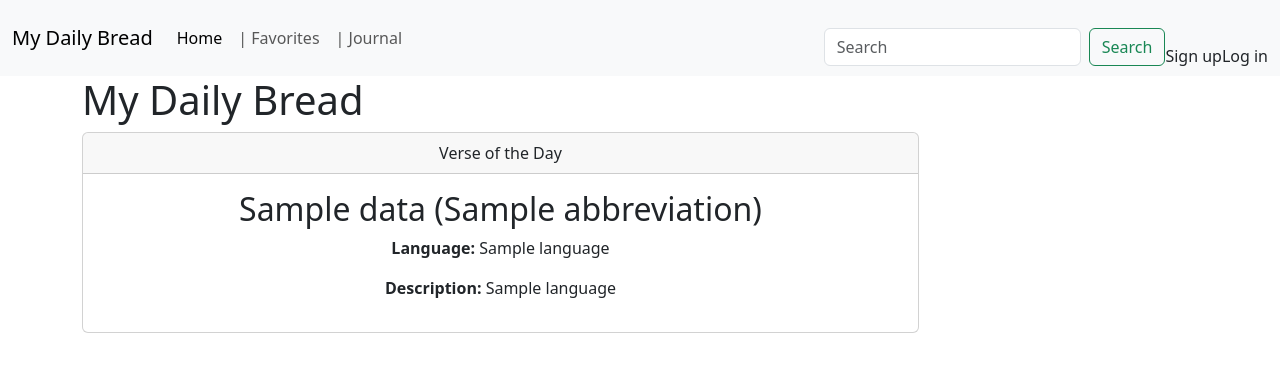
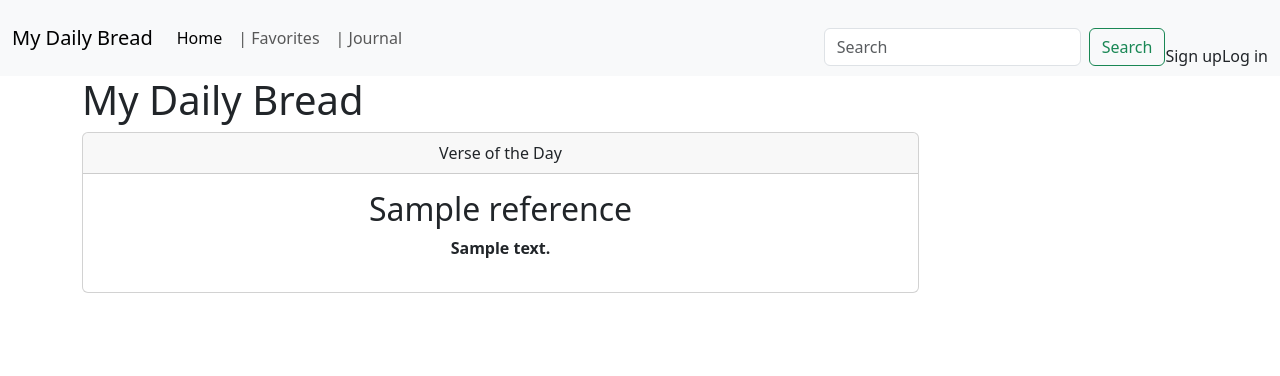
Before and after one commit to lando924/MyDailyBread, a Flask app: template templates/home.html in a window 1280 px wide. Shown: the top 376 px of the page. Run offline with Flask 3, Linux system fonts and the light colour scheme; the template is opened without the code that fills it: most values are stand-ins (such as "Sample title", 1, 10 or a date in 2020).

Commit message:
homepage route and template done

```diff
--- a/app.py
+++ b/app.py
@@ -4,7 +4,7 @@ import requests, random
 from flask import Flask, render_template, flash, redirect, session, g
 from flask_debugtoolbar import DebugToolbarExtension
 from sqlalchemy.exc import IntegrityError
-
+from bs4 import BeautifulSoup
 
 from api import key
 # from forms import UserAddForm, LoginForm, EditUserForm
@@ -68,24 +68,61 @@ def home_route():
     """Fetch King James Version (KJV) Bible data and render it"""
 
     bible_id = "de4e12af7f28f599-02"
-    url = f"{API_BASE_URL}/{bible_id}/verses"
     headers = {
         "api-key": key
     }
+
     try:
-        # get all verses
-        response = requests.get(url, headers=headers)
-        response.raise_for_status()
-        verses = response.json().get("data", [])
+        # Step 1: fetch all books
+        books_url = f"{API_BASE_URL}/{bible_id}/books"
+        books_response = requests.get(books_url, headers=headers)
+        books_response.raise_for_status()
+        books = books_response.json().get("data", [])
 
-        if verses:
-            # fetch the verse text
-            verse_url = f"{API_BASE_URL}/bibles/{bible_id}/verses/{verse_id}"
-            verse_response = requests.get(verse_url, headers=headers)
-            verse_response.raise_for_status()
-            verse_data = verse_response.json()
-        else:
-            verse_data = None
+        if not books:
+            return render_template('home.html', data=None)
+
+        # Step 2: pick a random book
+        random_book = random.choice(books)
+        book_id = random_book["id"]
+
+
+        # Step 3: get all chapters from book
+        chapters_url = f"{API_BASE_URL}/{bible_id}/books/{book_id}/chapters"
+        chapters_response = requests.get(chapters_url, headers=headers)
+        chapters_response.raise_for_status()
+        chapters = chapters_response.json().get("data", [])
+
+        if not chapters:
+            return render_template('home.html', data=None)
+
+        # Step 4: Pick a random chapter
+        random_chapter = random.choice(chapters)
+        chapter_id = random_chapter["id"]
+
+        # Step 5: fetch the verse text
+        verses_url = f"{API_BASE_URL}/{bible_id}/chapters/{chapter_id}/verses"
+        verses_response = requests.get(verses_url, headers=headers)
+        verses_response.raise_for_status()
+        verses = verses_response.json().get("data", [])
+
+        if not verses:
+            return render_template('home.html', data=None)
+
+        # Step 6: Pick a random verse
+        random_verse = random.choice(verses)
+        verse_id = random_verse["id"]
+
+        # Step 7: Fetch the full verse text
+        verse_text_url = f"{API_BASE_URL}/{bible_id}/verses/{verse_id}"
+        verse_text_response = requests.get(verse_text_url, headers=headers)
+        verse_text_response.raise_for_status()
+        verse_data = verse_text_response.json()
+
+        if "data" in verse_data and "content" in verse_data["data"]:
+            soup = BeautifulSoup(verse_data["data"]["content"], "html.parser")
+            clean_text = soup.get_text(" ", strip=True)
+            verse_data["data"]["content"] = clean_text
 
     except requests.exceptions.RequestException as e:
         print(f"Error fetching data: {e}")
--- a/templates/home.html
+++ b/templates/home.html
@@ -11,13 +11,13 @@
     <div class="card-body">
         {% if data %}
 
-        <h2>{{ data['data']['name'] }} ({{ data['data']['abbreviation'] }})</h2>
-        <p><strong>Language:</strong> {{ data['data']['language']['name'] }}</p>
-        <p><strong>Description:</strong> {{ data['data']['language']['name'] }}</p>
+        <h2>{{ data['data']['reference'] }} </h2>
+        <p><strong>{{ data['data']['content'] }}</strong></p>
+
 
         {% else %}
 
-        <p>No data available.</p>
+        <p>No verse available.</p>
 
         {% endif %}
     </div>
```
Also changed, not shown: requirements.txt (+7 -0 lines).
